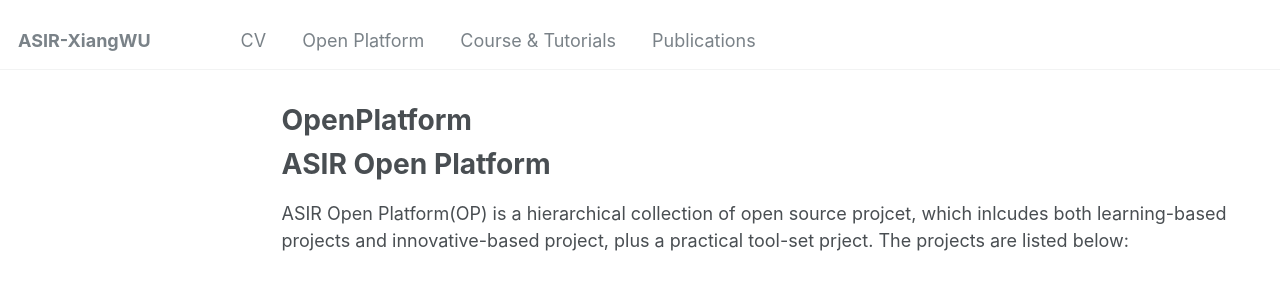
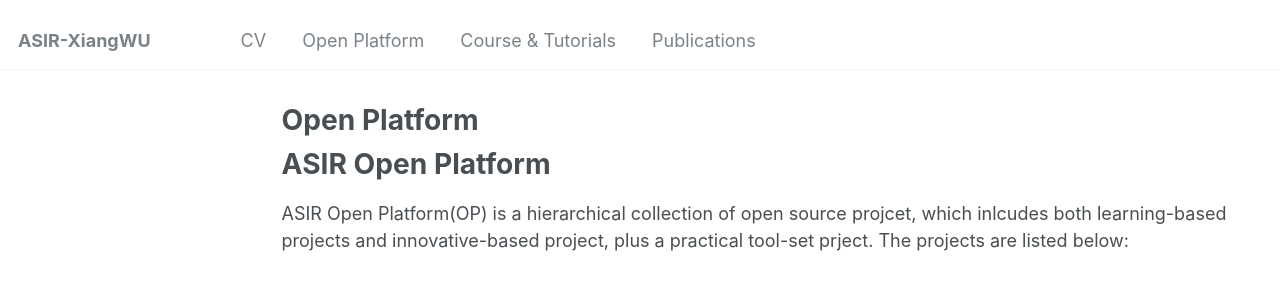
Before and after one commit to xiangwu/xiangwu.github.io, a Jekyll site: the page built from _pages/op.md, in a window 1280 px wide and 1119 px high. Shown: the top 298 px of the window. Built offline with Jekyll 4.4.1, drawn with Linux system fonts in a browser that asks for light colours.

Commit message:
Update and rename openplatform.md to op.md

```diff
--- a/_pages/openplatform.md
+++ b/_pages/op.md
@@ -1,6 +1,6 @@
 ---
 layout: archive
-title: "OpenPlatform"
+title: "Open Platform"
 permalink: /op/
 author_profile: false
 redirect_from:
```
